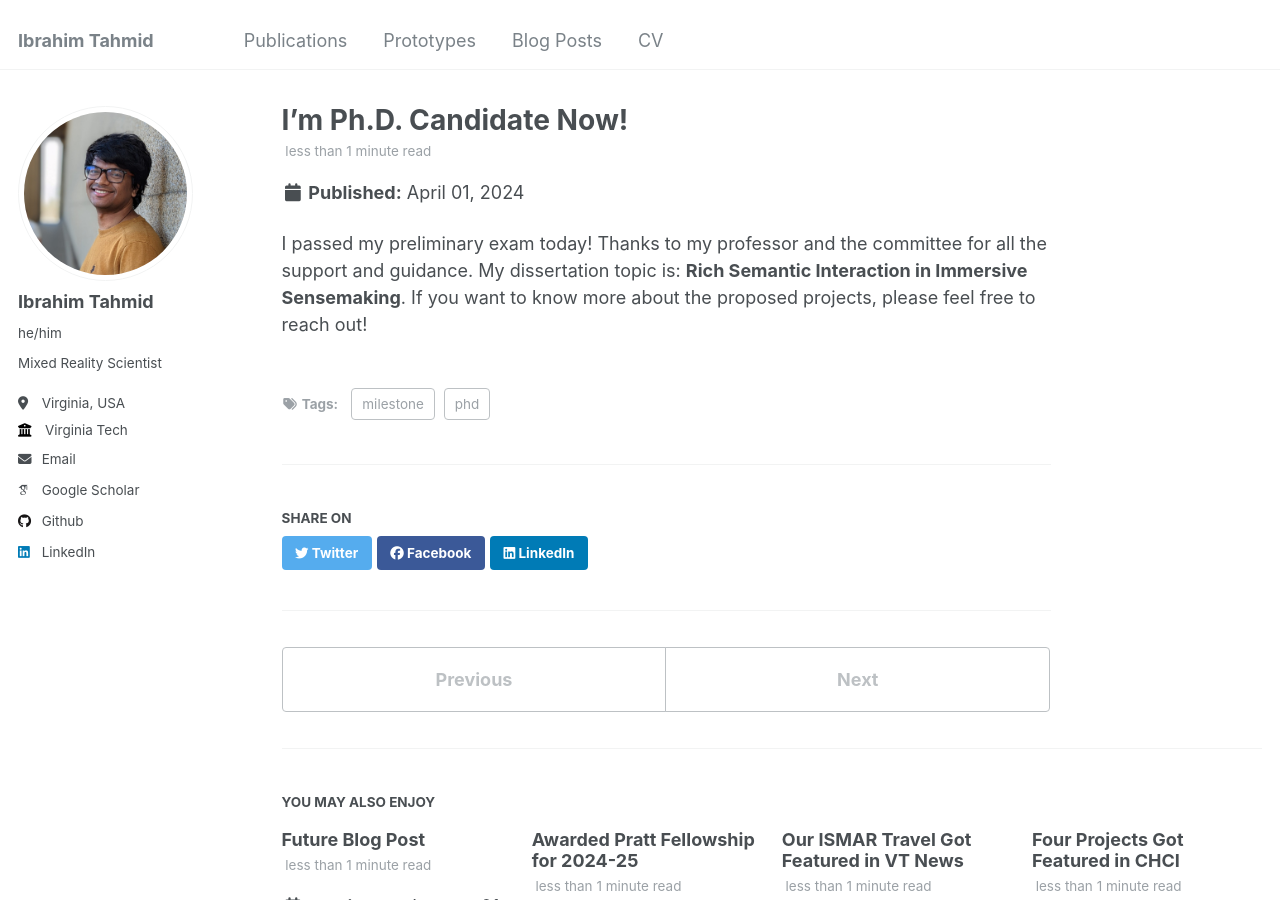
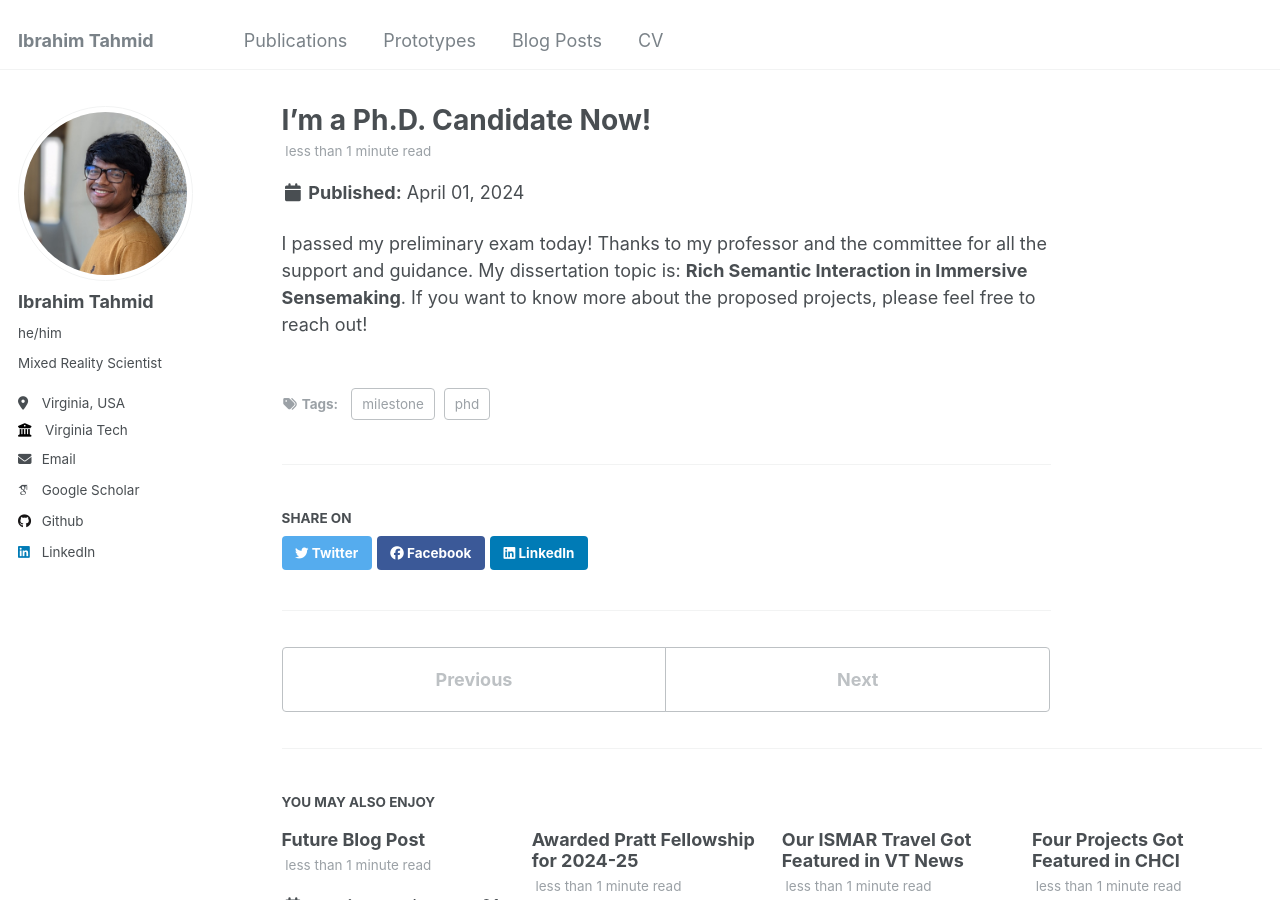
Before and after one commit to iatahmid/iatahmid.github.io, a Jekyll site: the page built from _posts/2024-04-01-prelim-exam.md, in a window 1280 px wide and 900 px high. Built offline with Jekyll 4.4.1, drawn with Linux system fonts in a browser that asks for light colours; some web fonts are replaced.

```diff
--- a/_posts/2024-04-01-prelim-exam.md
+++ b/_posts/2024-04-01-prelim-exam.md
@@ -1,5 +1,5 @@
 ---
-title: "I'm Ph.D. Candidate Now!"
+title: "I'm a Ph.D. Candidate Now!"
 date: 2024-04-01
 permalink: /posts/2024/04/prelim-exam/
 tags:
```
